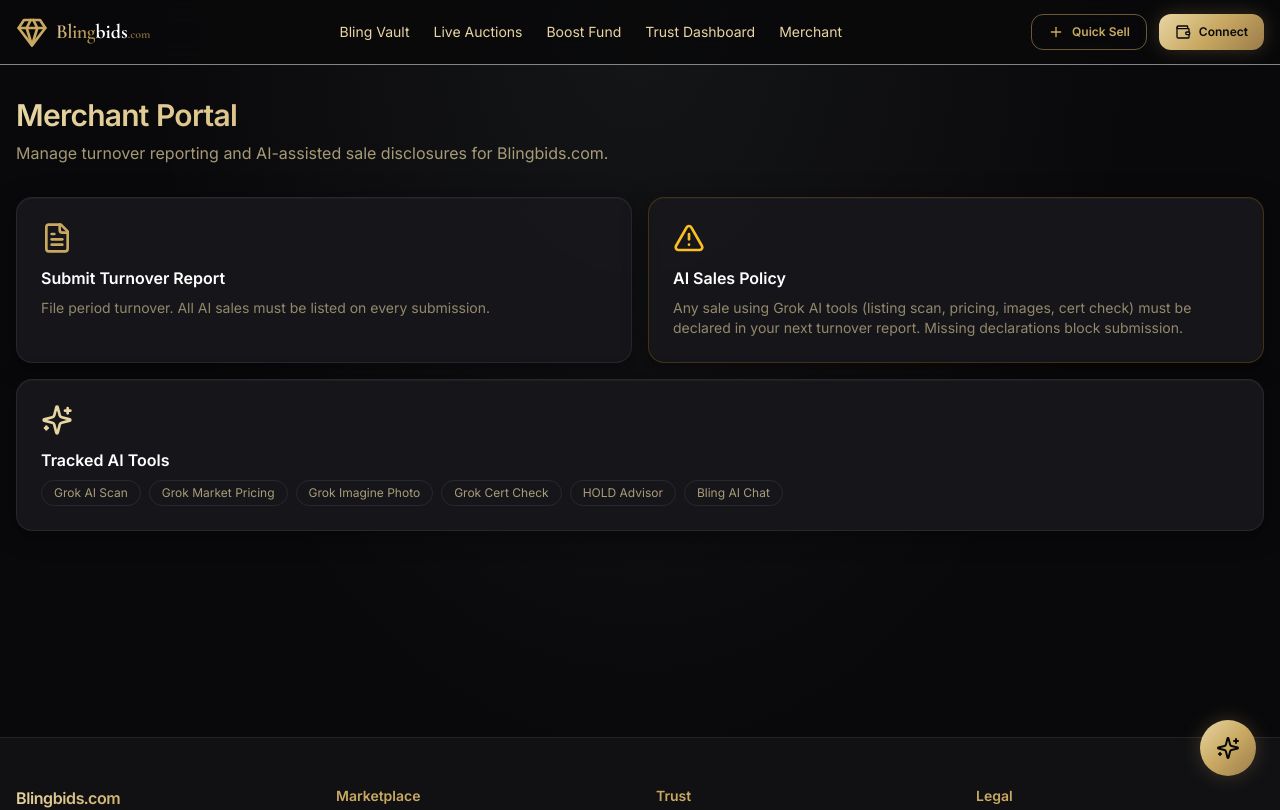
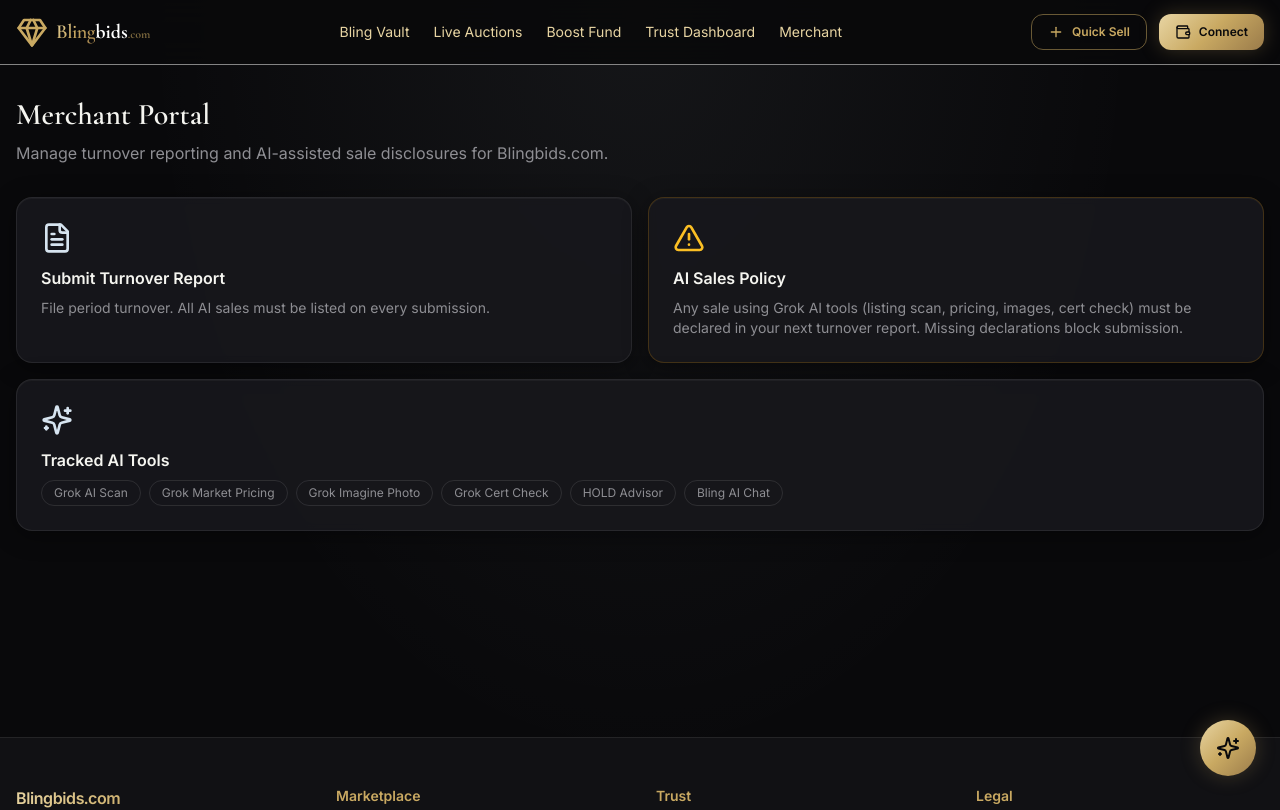
Before and after one commit to Internal-Intelligence/Blingbids, a Next.js app: page /merchant in a window 1280 px wide. Shown: the top 810 px of the page. Built offline with nearby package versions, Linux system fonts and the light colour scheme.

Commit message:
feat: luxury obsidian platinum theme with champagne price accents

```diff
--- a/src/app/attestation/page.tsx
+++ b/src/app/attestation/page.tsx
@@ -26,8 +26,8 @@ const ATTESTATIONS = [
 export default function AttestationPage() {
   return (
     <div>
-      <h1 className="mb-2 text-3xl font-bold text-gold-gradient">Live Attestation Dashboard</h1>
-      <p className="mb-8 text-bling-gold-light/70">
+      <h1 className="mb-2 font-display text-3xl font-semibold text-bling-ivory">Live Attestation Dashboard</h1>
+      <p className="mb-8 text-bling-muted">
         Real-time verification status for every active listing on Blingbids.com.
       </p>
 
@@ -39,8 +39,8 @@ export default function AttestationPage() {
           { label: "Insured Shipments", value: "98%" },
         ].map((stat) => (
           <div key={stat.label} className="bling-card p-4 text-center">
-            <p className="text-2xl font-bold text-gold-gradient">{stat.value}</p>
-            <p className="text-xs text-bling-gold-light/60">{stat.label}</p>
+            <p className="text-2xl font-bold text-bling-ivory">{stat.value}</p>
+            <p className="text-xs text-bling-muted">{stat.label}</p>
           </div>
         ))}
       </div>
@@ -50,8 +50,8 @@ export default function AttestationPage() {
           <div key={item.listing} className="bling-card p-5">
             <div className="mb-3 flex flex-wrap items-start justify-between gap-4">
               <div>
-                <h3 className="font-semibold text-white">{item.listing}</h3>
-                <p className="text-sm text-bling-gold-light/60">Seller: {item.seller}</p>
+                <h3 className="font-semibold text-bling-ivory">{item.listing}</h3>
+                <p className="text-sm text-bling-muted">Seller: {item.seller}</p>
               </div>
               <TrustBadgeRow badges={item.badges} />
             </div>
@@ -65,7 +65,7 @@ export default function AttestationPage() {
               <span className="flex items-center gap-1 text-emerald-400">
                 <Shield className="h-4 w-4" /> Escrow Active
               </span>
-              <span className="flex items-center gap-1 text-bling-gold-light/50">
+              <span className="flex items-center gap-1 text-bling-muted">
                 <Link2 className="h-4 w-4" /> On-chain logged
               </span>
             </div>
--- a/src/app/boost-fund/page.tsx
+++ b/src/app/boost-fund/page.tsx
@@ -14,8 +14,8 @@ const LEDGER_ENTRIES = [
 export default function BoostFundPage() {
   return (
     <div>
-      <h1 className="mb-2 text-3xl font-bold text-gold-gradient">Bling Boost Fund</h1>
-      <p className="mb-8 max-w-2xl text-bling-gold-light/70">
+      <h1 className="mb-2 font-display text-3xl font-semibold text-bling-ivory">Bling Boost Fund</h1>
+      <p className="mb-8 max-w-2xl text-bling-muted">
         25% of every platform fee is instantly routed on-chain to this transparent fund.
         It auto-subsidizes featured slots, boosts, mystery prizes, and promotions for ALL auctions.
       </p>
@@ -23,11 +23,11 @@ export default function BoostFundPage() {
       <BoostFundBanner stats={MOCK_BOOST_FUND} />
 
       <section className="mt-12">
-        <h2 className="mb-4 text-xl font-bold text-white">On-Chain Transparency Ledger</h2>
+        <h2 className="mb-4 font-display text-xl font-semibold text-bling-ivory">On-Chain Transparency Ledger</h2>
         <div className="bling-card overflow-hidden">
           <table className="w-full text-sm">
             <thead>
-              <tr className="border-b border-bling-border text-left text-bling-gold-light/60">
+              <tr className="border-b border-white/[0.06] text-left text-bling-muted">
                 <th className="p-4">Date</th>
                 <th className="p-4">Type</th>
                 <th className="p-4">Auction</th>
@@ -36,10 +36,10 @@ export default function BoostFundPage() {
             </thead>
             <tbody>
               {LEDGER_ENTRIES.map((entry, i) => (
-                <tr key={i} className="border-b border-bling-border/50">
-                  <td className="p-4 text-bling-gold-light/80">{entry.date}</td>
-                  <td className="p-4">{entry.type}</td>
-                  <td className="p-4 text-bling-gold-light/60">{entry.auction}</td>
+                <tr key={i} className="border-b border-white/[0.06]">
+                  <td className="p-4 text-bling-muted">{entry.date}</td>
+                  <td className="p-4 text-bling-ivory">{entry.type}</td>
+                  <td className="p-4 text-bling-muted">{entry.auction}</td>
                   <td className={`p-4 text-right font-mono ${entry.amount > 0 ? "text-emerald-400" : "text-red-400"}`}>
                     {entry.amount > 0 ? "+" : ""}{formatUSD(Math.abs(entry.amount))}
                   </td>
@@ -51,13 +51,13 @@ export default function BoostFundPage() {
       </section>
 
       <section className="mt-8 bling-card p-6">
-        <h3 className="mb-2 font-semibold text-bling-gold">Monthly Vault Proof</h3>
-        <p className="mb-4 text-sm text-bling-gold-light/60">
+        <h3 className="mb-2 font-semibold text-bling-ivory">Monthly Vault Proof</h3>
+        <p className="mb-4 text-sm text-bling-muted">
           Third-party attestation of fund reserves — updated monthly (Oro/PAXG-style).
         </p>
         <a
           href={MOCK_BOOST_FUND.lastVaultProofUrl}
-          className="inline-flex items-center gap-2 text-sm text-bling-neon hover:underline"
+          className="inline-flex items-center gap-2 text-sm text-bling-ice hover:underline"
         >
           View June 2026 Vault Proof
           <ExternalLink className="h-4 w-4" />
--- a/src/app/live/page.tsx
+++ b/src/app/live/page.tsx
@@ -1,5 +1,6 @@
 import Link from "next/link";
 import { MOCK_LISTINGS } from "@/lib/mock-data";
+import { formatUSD } from "@/lib/utils";
 import { Radio, Users } from "lucide-react";
 
 export default function LiveIndexPage() {
@@ -7,15 +8,15 @@ export default function LiveIndexPage() {
 
   return (
     <div>
-      <h1 className="mb-2 text-3xl font-bold text-gold-gradient">Live Auction Rooms</h1>
-      <p className="mb-8 text-bling-gold-light/70">Join live jewelry & gold auctions happening right now.</p>
+      <h1 className="mb-2 font-display text-3xl font-semibold text-bling-ivory">Live Auction Rooms</h1>
+      <p className="mb-8 text-bling-muted">Join live jewelry & gold auctions happening right now.</p>
 
       <div className="grid gap-4 md:grid-cols-2">
         {live.map((listing) => (
           <Link
             key={listing.id}
             href={`/live/${listing.id}`}
-            className="bling-card group flex gap-4 p-4 transition-colors hover:border-bling-gold/50"
+            className="bling-card group flex gap-4 p-4 transition-colors hover:border-white/20"
           >
             <div className="flex h-24 w-24 shrink-0 items-center justify-center rounded-xl bg-bling-surface text-4xl">
               💎
@@ -26,14 +27,14 @@ export default function LiveIndexPage() {
                   <Radio className="h-3 w-3 animate-pulse" />
                   LIVE
                 </span>
-                <span className="flex items-center gap-1 text-xs text-bling-gold-light/60">
+                <span className="flex items-center gap-1 text-xs text-bling-muted">
                   <Users className="h-3 w-3" />
                   {listing.viewerCount}
                 </span>
               </div>
-              <h3 className="font-semibold text-white group-hover:text-bling-neon">{listing.title}</h3>
-              <p className="text-sm text-gold-gradient">
-                ${listing.currentBid.toLocaleString()} · Target ${listing.targetPrice.toLocaleString()}
+              <h3 className="font-semibold text-bling-ivory group-hover:text-bling-ice">{listing.title}</h3>
+              <p className="text-sm text-price">
+                {formatUSD(listing.currentBid)} · Target {formatUSD(listing.targetPrice)}
               </p>
             </div>
           </Link>
--- a/src/app/merchant/page.tsx
+++ b/src/app/merchant/page.tsx
@@ -4,36 +4,36 @@ import { FileText, Sparkles, AlertTriangle } from "lucide-react";
 export default function MerchantPortalPage() {
   return (
     <div>
-      <h1 className="mb-2 text-3xl font-bold text-gold-gradient">Merchant Portal</h1>
-      <p className="mb-8 text-bling-gold-light/70">
+      <h1 className="mb-2 font-display text-3xl font-semibold text-bling-ivory">Merchant Portal</h1>
+      <p className="mb-8 text-bling-muted">
         Manage turnover reporting and AI-assisted sale disclosures for Blingbids.com.
       </p>
 
       <div className="grid gap-4 md:grid-cols-2">
         <Link
           href="/merchant/turnover"
-          className="bling-card group p-6 transition-colors hover:border-bling-gold/50"
+          className="bling-card group p-6 transition-colors hover:border-white/20"
         >
-          <FileText className="mb-3 h-8 w-8 text-bling-gold group-hover:text-bling-neon" />
-          <h2 className="mb-2 font-semibold text-white">Submit Turnover Report</h2>
-          <p className="text-sm text-bling-gold-light/60">
+          <FileText className="mb-3 h-8 w-8 text-bling-ice group-hover:text-bling-ivory" />
+          <h2 className="mb-2 font-semibold text-bling-ivory">Submit Turnover Report</h2>
+          <p className="text-sm text-bling-muted">
             File period turnover. All AI sales must be listed on every submission.
           </p>
         </Link>
 
         <div className="bling-card border border-amber-500/20 p-6">
           <AlertTriangle className="mb-3 h-8 w-8 text-amber-400" />
-          <h2 className="mb-2 font-semibold text-white">AI Sales Policy</h2>
-          <p className="text-sm text-bling-gold-light/60">
+          <h2 className="mb-2 font-semibold text-bling-ivory">AI Sales Policy</h2>
+          <p className="text-sm text-bling-muted">
             Any sale using Grok AI tools (listing scan, pricing, images, cert check) must be
             declared in your next turnover report. Missing declarations block submission.
           </p>
         </div>
 
         <div className="bling-card p-6 md:col-span-2">
-          <Sparkles className="mb-3 h-8 w-8 text-bling-neon" />
-          <h2 className="mb-2 font-semibold text-white">Tracked AI Tools</h2>
-          <div className="flex flex-wrap gap-2 text-xs text-bling-gold-light/70">
+          <Sparkles className="mb-3 h-8 w-8 text-bling-ice" />
+          <h2 className="mb-2 font-semibold text-bling-ivory">Tracked AI Tools</h2>
+          <div className="flex flex-wrap gap-2 text-xs text-bling-muted">
             {[
               "Grok AI Scan",
               "Grok Market Pricing",
@@ -42,7 +42,7 @@ export default function MerchantPortalPage() {
               "HOLD Advisor",
               "Bling AI Chat",
             ].map((t) => (
-              <span key={t} className="rounded-full border border-bling-border px-3 py-1">
+              <span key={t} className="rounded-full border border-white/10 px-3 py-1">
                 {t}
               </span>
             ))}
--- a/src/app/merchant/turnover/page.tsx
+++ b/src/app/merchant/turnover/page.tsx
@@ -5,15 +5,15 @@ export default function MerchantTurnoverPage() {
   return (
     <div>
       <div className="mb-8">
-        <p className="mb-1 text-sm text-bling-gold">Merchant Portal · Blingbids.com</p>
-        <h1 className="mb-2 text-3xl font-bold text-gold-gradient">Turnover Report</h1>
-        <p className="max-w-2xl text-bling-gold-light/70">
+        <p className="mb-1 text-sm text-bling-muted">Merchant Portal · Blingbids.com</p>
+        <h1 className="mb-2 font-display text-3xl font-semibold text-bling-ivory">Turnover Report</h1>
+        <p className="max-w-2xl text-bling-muted">
           Submit your period turnover to Blingbids. All AI-assisted sales must be fully listed
           every time you file — this is required for compliance and Boost Fund transparency.
         </p>
         <Link
           href="/merchant"
-          className="mt-2 inline-block text-sm text-bling-gold hover:text-bling-neon"
+          className="mt-2 inline-block text-sm text-bling-ice hover:text-bling-ivory"
         >
           ← Merchant dashboard
         </Link>
```
